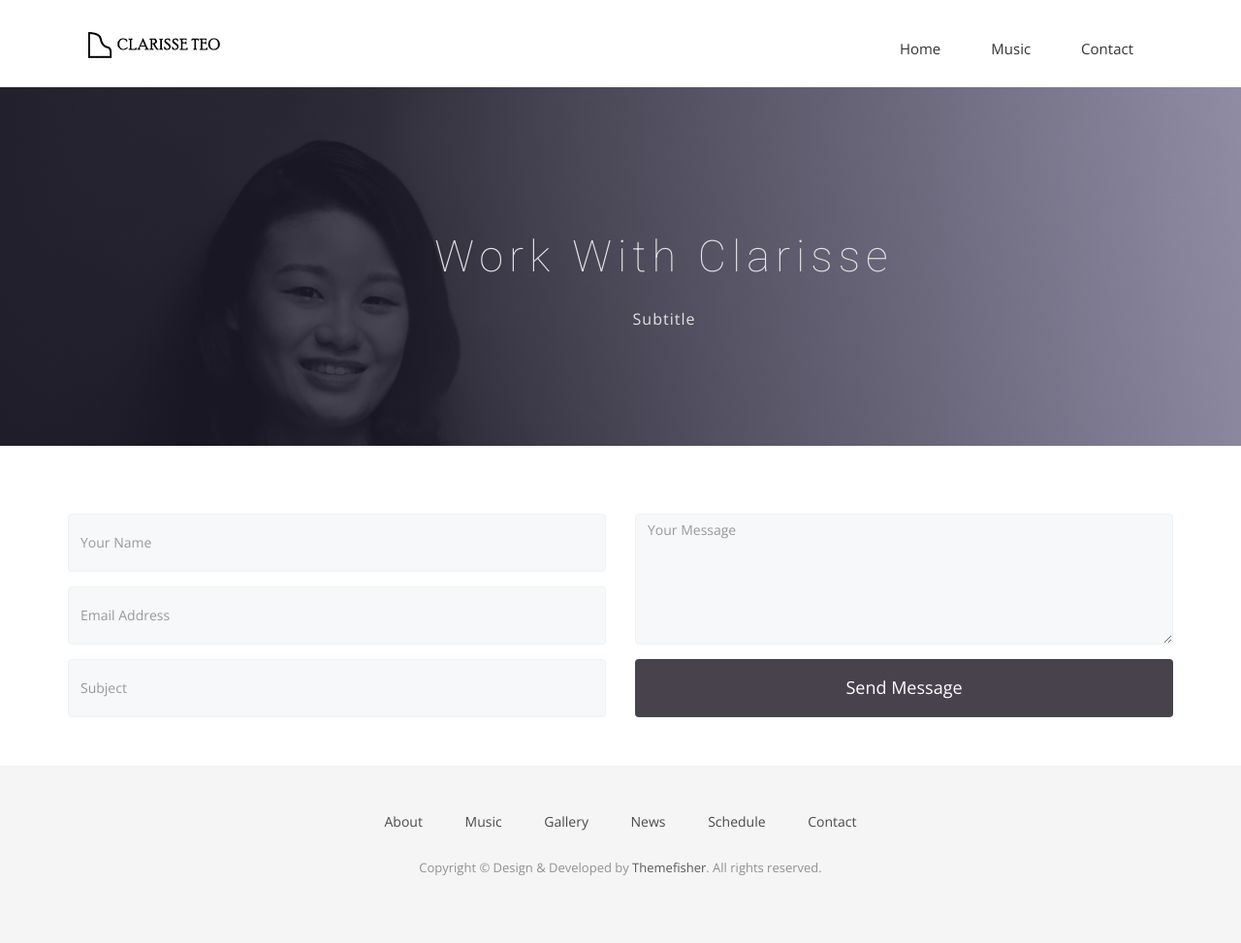
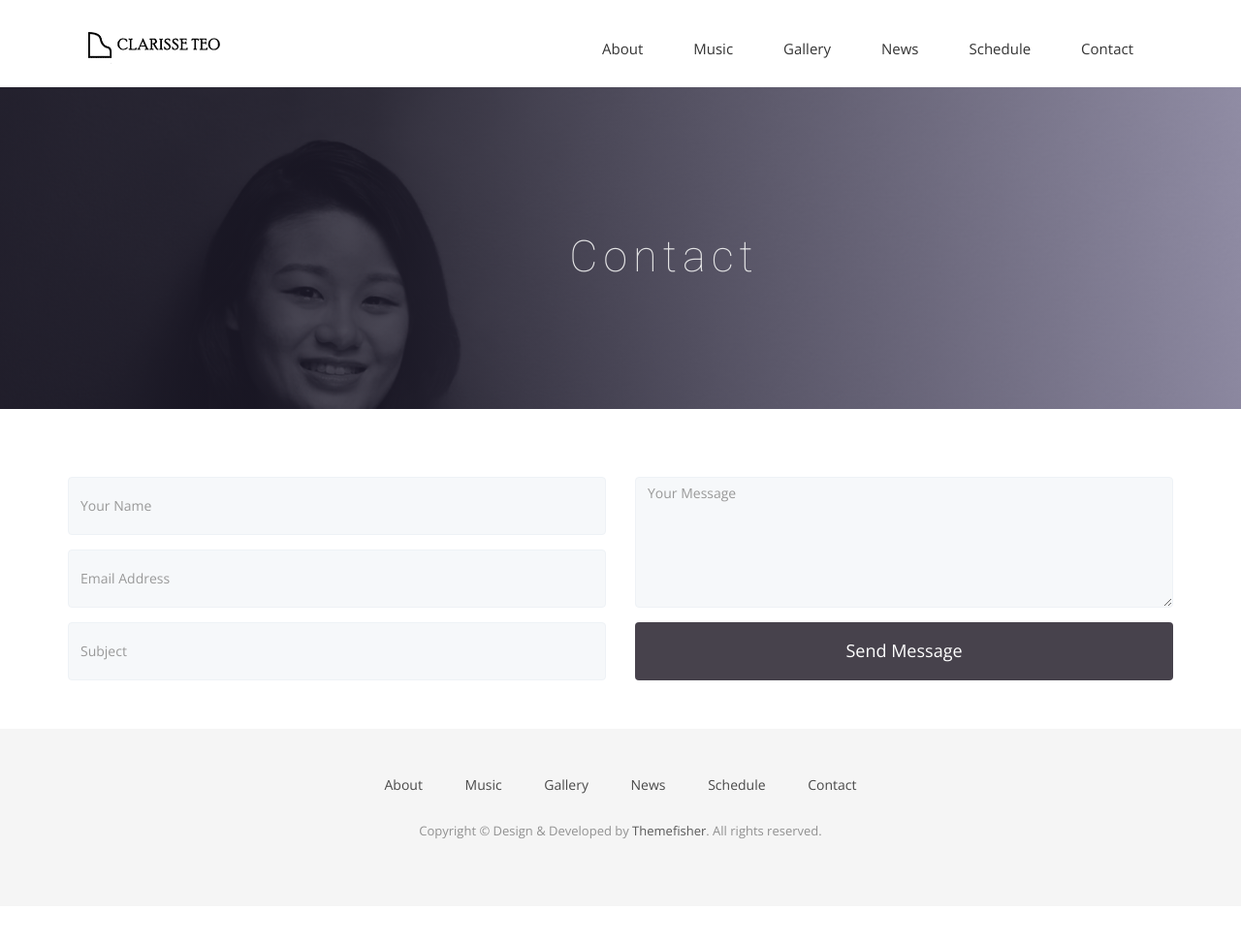
Before and after one commit to clarisseteo/clarisseteo.github.io, a Jekyll site: the page built from contact.html, in a window 1280 px wide. Shown: the whole page at 97% size. Built offline with Jekyll 4.4.1, drawn with Linux system fonts in a browser that asks for light colours; nearby versions of some CDN libraries; some web fonts are replaced; after the commit the page ends 935 px from its top, so only the background shows below that.

Commit message:
added top nav links, ST citations, changed contact

```diff
--- a/_includes/header.html
+++ b/_includes/header.html
@@ -21,8 +21,12 @@
             <!-- Collect the nav links, forms, and other content for toggling -->
             <div class="collapse navbar-collapse" id="bs-example-navbar-collapse-1">
               <ul class="nav navbar-nav navbar-right">
-                <li><a href="{{ site.baseurl }}/">Home</a></li>
+                <li><a href="#">About</a></li>
                 <li><a href="{{ site.baseurl }}/music">Music</a></li>
+
+                <li><a href="#">Gallery</a></li>
+                <li><a href="#">News</a></li>
+                <li><a href="#">Schedule</a></li>
                 <!--<li><a href="{{ site.baseurl }}/blog">Blog</a></li>-->
                 <!--<li><a href="#">Service</a></li>-->
                 <li><a href="{{ site.baseurl }}/contact">Contact</a></li>
--- a/contact.html
+++ b/contact.html
@@ -10,8 +10,8 @@ permalink: /contact/
     <div class="row">
       <div class="col-md-12">
         <div class="block">
-          <h1>Work with Clarisse</h1>
-          <p>Subtitle</p>
+          <h1>Contact</h1>
+          <!--<p>Subtitle</p>-->
         </div>
       </div>
     </div>
--- a/index.html
+++ b/index.html
@@ -46,8 +46,8 @@ permalink: /
   <div class="row">
     <div class="col-md-6 col-md-offset-6">
      <!--  <h2>WE BELIEVE IN GREAT IDEAS</h2>-->
-      <p><i>"That she conducted herself with utter confidence and supreme musicality was beyond doubt."</i></p>
-      <p><i>"Her performance of Frenchman Vincent d'Indy's Theme Varie, Fugue Et Chanson and Soviet composer Anatoly Alexandrov's psychedelic Fourth Sonata displayed total confidence and a fearless disregard for their technical complexities, while making this arcane music sound fresh and natural."</i></p>
+      <p><i>"That she conducted herself with utter confidence and supreme musicality was beyond doubt."</i> <br>- The Straits Times</p>
+      <p><i>"Her performance of Frenchman Vincent d'Indy's Theme Varie, Fugue Et Chanson and Soviet composer Anatoly Alexandrov's psychedelic Fourth Sonata displayed total confidence and a fearless disregard for their technical complexities, while making this arcane music sound fresh and natural."</i> <br> - The Straits Times</p>
 
       <a href="#" class="btn btn-view-works">Listen</a>
     </div>
```
